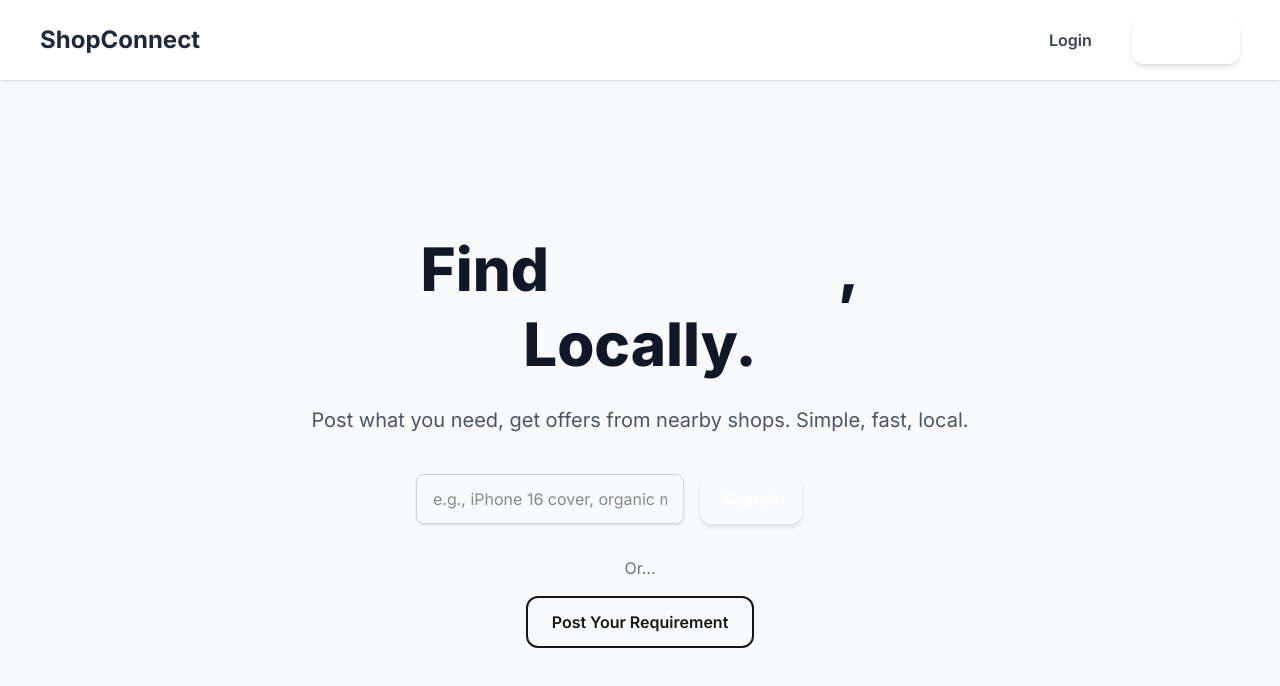
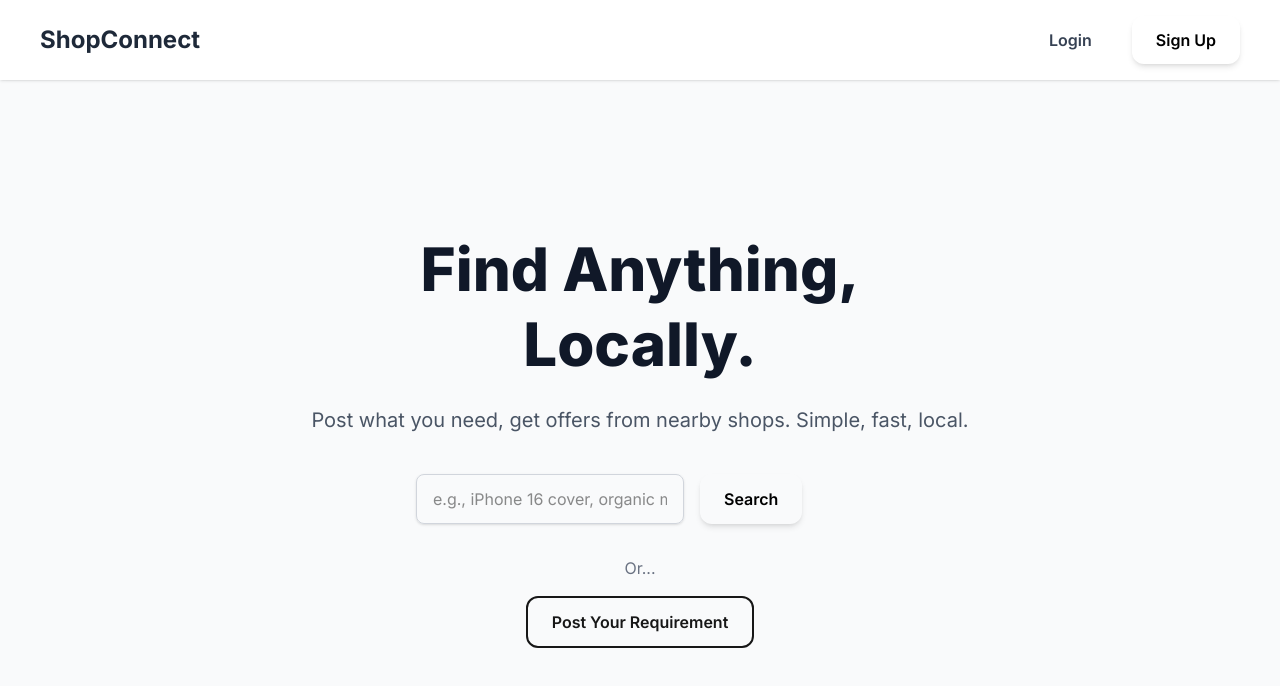
Before and after one commit to Anuragcr07/shopconnect, a Next.js app: page / in a window 1280 px wide. Shown: the top 686 px of the page. Built offline with nearby package versions, Linux system fonts and the light colour scheme; no server answers.

Commit message:
improve the ui of the page

```diff
--- a/src/app/(auth)/login/page.tsx
+++ b/src/app/(auth)/login/page.tsx
@@ -56,7 +56,7 @@ export default function LoginPage() {
             required
           />
           {error && <p className="text-red-500 text-sm">{error}</p>}
-          <Button type="submit" className="w-full">
+          <Button type="submit" className="w-full text-black">
             Login
           </Button>
         </form>
--- a/src/app/(auth)/signup/page.tsx
+++ b/src/app/(auth)/signup/page.tsx
@@ -98,7 +98,7 @@ export default function SignupPage() {
                 type="button"
                 variant={role === 'CUSTOMER' ? 'primary' : 'outline'}
                 onClick={() => setRole('CUSTOMER')}
-                className="flex-1"
+                className="flex-1 text-black"
               >
                 Customer
               </Button>
@@ -106,7 +106,7 @@ export default function SignupPage() {
                 type="button"
                 variant={role === 'SHOPKEEPER' ? 'primary' : 'outline'}
                 onClick={() => setRole('SHOPKEEPER')}
-                className="flex-1"
+                className="flex-1 text-black"
               >
                 Shopkeeper
               </Button>
@@ -143,7 +143,7 @@ export default function SignupPage() {
           )}
 
           {error && <p className="text-red-500 text-sm">{error}</p>}
-          <Button type="submit" className="w-full" disabled={isLoading}>
+          <Button type="submit" className="w-full text-black" disabled={isLoading}>
             {isLoading ? 'Signing Up...' : 'Sign Up'}
           </Button>
         </form>
--- a/src/app/customer/dashboard/page.tsx
+++ b/src/app/customer/dashboard/page.tsx
@@ -117,7 +117,7 @@ export default function CustomerDashboardPage() {
       <div className="mb-8 flex justify-between items-center">
         <h2 className="text-2xl font-semibold text-gray-800">Your Requirements</h2>
         <Link href="/customer/posts/create">
-          <Button>Post New Requirement</Button>
+          <Button className='text-black'>Post New Requirement</Button>
         </Link>
       </div>
 
@@ -173,7 +173,7 @@ export default function CustomerDashboardPage() {
               {post.status === 'OPEN' && post.responses.length > 0 && (
                 <Button
                   onClick={() => handleFulfillPost(post.id)}
-                  className="mt-4 w-full"
+                  className="mt-4 w-full text-black"
                   variant="primary"
                 >
                   Mark as Fulfilled
--- a/src/app/page.tsx
+++ b/src/app/page.tsx
@@ -23,7 +23,7 @@ export default function Home() {
   return (
     <div className="flex flex-col items-center justify-center min-h-[calc(100vh-80px)] p-4 text-center">
       <h1 className="text-5xl md:text-6xl font-extrabold text-gray-900 leading-tight mb-6">
-        Find <span className="text-transparent bg-clip-text bg-gradient-button">Anything</span>,
+        Find <span className="text-5xl md:text-6xl font-extrabold text-gray-900 leading-tight mb-6">Anything</span>,
         <br />
         Locally.
       </h1>
@@ -39,7 +39,7 @@ export default function Home() {
           value={searchTerm}
           onChange={(e) => setSearchTerm(e.target.value)}
         />
-        <Button type="submit" className="whitespace-nowrap">
+        <Button type="submit" className="whitespace-nowrap text-black">
           Search
         </Button>
       </form>
--- a/src/app/shopkeeper/dashboard/page.tsx
+++ b/src/app/shopkeeper/dashboard/page.tsx
@@ -138,7 +138,7 @@ export default function ShopkeeperDashboardPage() {
                   />
                   <div className="flex gap-3">
                     <Button
-                      className="flex-1"
+                      className="flex-1 text-primary-blue border-primary-blue hover:text-white"
                       onClick={() => handleRespondToRequest(request.id, true)}
                     >
                       Yes, Available
--- a/src/components/Navbar.tsx
+++ b/src/components/Navbar.tsx
@@ -23,7 +23,7 @@ const Navbar: React.FC = () => {
                 Dashboard
               </Button>
             </Link>
-            <Button onClick={() => signOut()} variant="outline">
+            <Button className='text-black' onClick={() => signOut()} variant="outline">
               Sign Out
             </Button>
           </>
@@ -35,7 +35,7 @@ const Navbar: React.FC = () => {
               </Button>
             </Link>
             <Link href="/signup">
-              <Button>
+              <Button className='text-black'>
                 Sign Up
               </Button>
             </Link>
```
